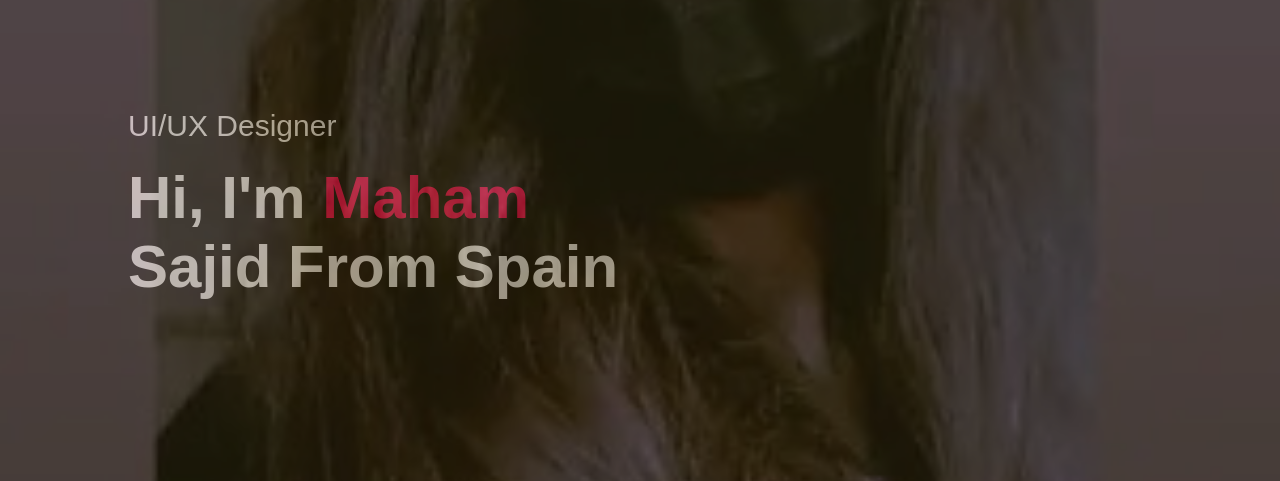
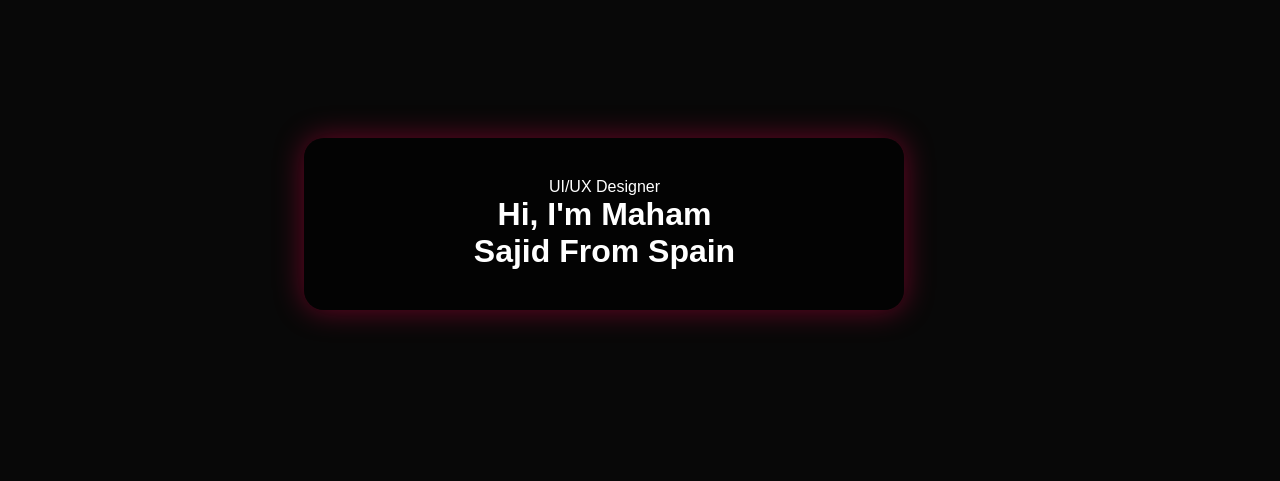
Before and after one commit to mahamsajid55/my-profile, a plain HTML site: page index.html in a window 1280 px wide. Shown: the part 246-727 px from the top of the page. Drawn offline with Linux system fonts and the light colour scheme.

Commit message:
cambiar los cambios

```diff
--- a/index.html
+++ b/index.html
@@ -11,7 +11,6 @@
 <body>
 
   <div id="header">
-    <img src="images/back.jpeg" alt="background" class="background">
     <div class="container">
       <nav>
         <img src="images/LOGO.png" class="logo" alt="Logo">
@@ -28,7 +27,7 @@
 
       <div class="header-text">
         <p>UI/UX Designer</p>
-        <h1>Hi, I'm <span>Maham</span><br>Sajid From Spain</h1>
+        <h1 class="typing">Hi, I'm <span>Maham</span><br>Sajid From Spain</h1>
       </div>
     </div>
   </div>
--- a/style.css
+++ b/style.css
@@ -21,26 +21,22 @@ body{
   }
 
   .logo:hover {
-    transform: scale(1.1); /* Grows slightly on hover */
+    transform: scale(1.1);
+  }
+  #header {
+    border-radius: 25px;
+    background-position: center;
+    display: flex;
+    align-items: center;
+    justify-content: center;
+    text-align: center;
+    z-index: 1;
   }
 
-
-#header{
-    width: 100%;
-    height: 100vh;
-    background-size: cover;
-    background-position: center;
-}
-.background {
-    position: absolute;
-    top: 0;
-    left: 0;
-    width: 100%;
-    height: 100%;
-    object-fit: cover;
-    z-index: 1;
-    opacity: 0.5;
-    pointer-events: none;
+@media (min-width: 1200px) {
+    #header {
+      height: 80vh;
+    }
   }
 
 .container{
@@ -56,6 +52,7 @@ nav{
 .logo{
     width: 140px;
 }
+
 
 nav ul li {
     display: inline-block;
@@ -127,17 +124,19 @@ nav ul li a:hover::after{
       left: 20px;
     }
   }
-.header-text{
-     margin-top: 20%;
-     font-size: 30px;
-}
-.header-text h1{
-    font-size: 60px;
-    margin-top: 20px;
-}
-.header-text h1 span{
-    color: #ff004f;
-}
+  .header-text {
+    max-width: 600px;
+    background-color: rgba(0, 0, 0, 0.6);
+    padding: 40px;
+    border-radius: 20px;
+    box-shadow: 0 0 30px rgba(255, 0, 79, 0.4);
+    animation: fadeIn 2s ease-in-out;
+    margin-top: 10rem;
+  }
+  @keyframes fadeIn {
+    from { opacity: 0; transform: translateY(20px); }
+    to   { opacity: 1; transform: translateY(0); }
+  }
 
 /*about section*/
 #about{
```
